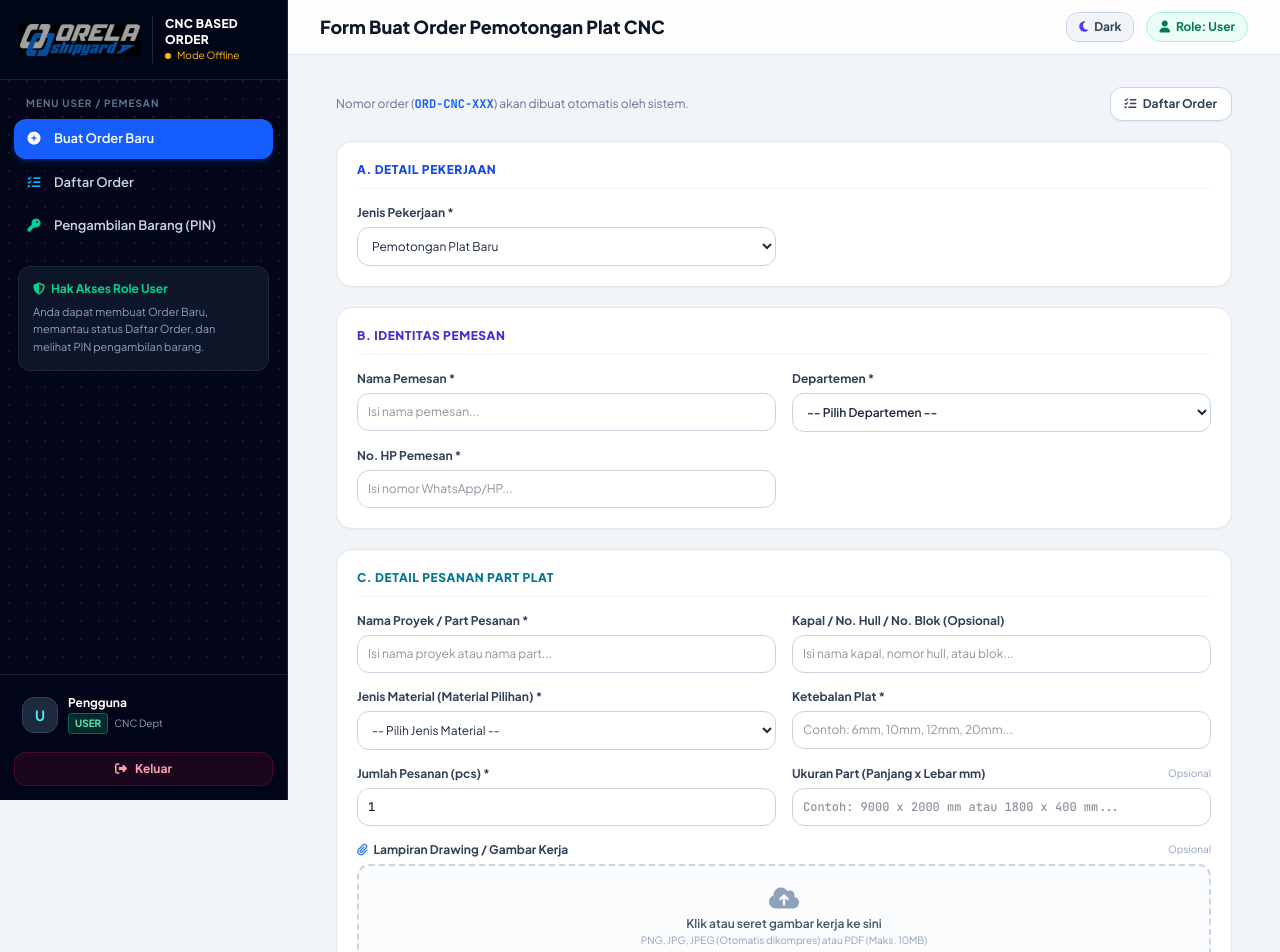
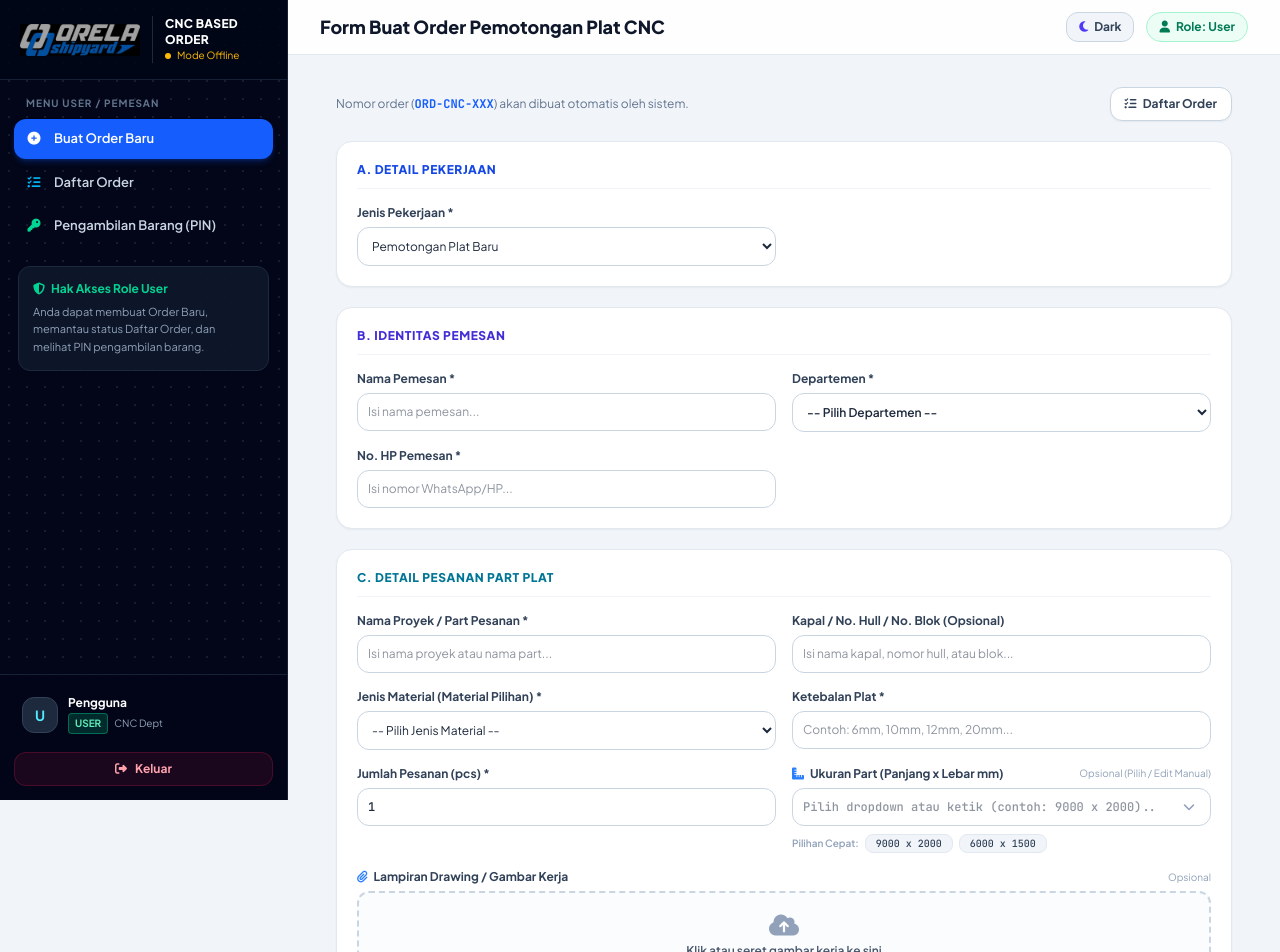
Before and after one commit to albidr30-cillowwall/cnc-database, a Nuxt app: page /orders/create in a window 1280 px wide. Shown: the top 952 px of the page. Built offline with nearby package versions, Linux system fonts and the light colour scheme.

Commit message:
feat: tambahkan dropdown ukuran part yang bisa diedit (9000x2000, 6000x1500) dan custom input

```diff
--- a/pages/orders/create.vue
+++ b/pages/orders/create.vue
@@ -169,17 +169,132 @@
               class="w-full bg-white dark:bg-slate-950 border border-slate-300 dark:border-slate-700 rounded-xl p-2.5 text-slate-800 dark:text-slate-100 font-mono focus:border-blue-600"
             >
           </div>
-          <div>
+          <!-- Dropdown Ukuran Part (Editable Combobox + Preset + Tambah Opsi) -->
+          <div class="relative" ref="ukuranContainerRef">
             <label class="block text-slate-700 dark:text-slate-300 font-bold mb-1.5 flex items-center justify-between">
-              <span>Ukuran Part (Panjang x Lebar mm)</span>
-              <span class="text-[10px] text-slate-400 font-normal">Opsional</span>
+              <span class="flex items-center gap-1.5">
+                <i class="fa-solid fa-ruler-combined text-blue-500"></i>
+                <span>Ukuran Part (Panjang x Lebar mm)</span>
+              </span>
+              <span class="text-[10px] text-slate-400 font-normal">Opsional (Pilih / Edit Manual)</span>
             </label>
-            <input
-              v-model="form.ukuran_part"
-              type="text"
-              placeholder="Contoh: 9000 x 2000 mm atau 1800 x 400 mm..."
-              class="w-full bg-white dark:bg-slate-950 border border-slate-300 dark:border-slate-700 rounded-xl p-2.5 text-slate-800 dark:text-slate-100 font-mono focus:border-blue-600 outline-none"
+
+            <div class="relative">
+              <input
+                v-model="form.ukuran_part"
+                type="text"
+                list="ukuran-part-datalist"
+                placeholder="Pilih dropdown atau ketik (contoh: 9000 x 2000)..."
+                @focus="isUkuranDropdownOpen = true"
+                @keydown.down.prevent="isUkuranDropdownOpen = true"
+                class="w-full bg-white dark:bg-slate-950 border border-slate-300 dark:border-slate-700 rounded-xl p-2.5 pr-10 text-slate-800 dark:text-slate-100 font-mono focus:border-blue-600 focus:ring-2 focus:ring-blue-500/20 outline-none"
+              >
+              <!-- Tombol toggle dropdown icon panah -->
+              <button
+                type="button"
+                @click.stop="isUkuranDropdownOpen = !isUkuranDropdownOpen"
+                tabindex="-1"
+                class="absolute right-2.5 top-1/2 -translate-y-1/2 p-1.5 text-slate-400 hover:text-blue-600 dark:hover:text-blue-400 transition cursor-pointer"
+                title="Buka pilihan ukuran"
+              >
+                <i class="fa-solid fa-chevron-down text-xs transition-transform duration-200" :class="{ 'rotate-180': isUkuranDropdownOpen }"></i>
+              </button>
+            </div>
+
+            <!-- Native Datalist untuk fallback autocomplete browser -->
+            <datalist id="ukuran-part-datalist">
+              <option v-for="item in availableUkuranList" :key="item" :value="item" />
+            </datalist>
+
+            <!-- Floating Dropdown Menu -->
+            <div
+              v-if="isUkuranDropdownOpen"
+              class="absolute z-30 left-0 right-0 mt-1.5 bg-white dark:bg-slate-900 border border-slate-200 dark:border-slate-700 rounded-2xl shadow-xl overflow-hidden py-1.5 text-xs animate-in fade-in"
             >
+              <div class="px-3.5 py-1.5 text-[10px] font-bold text-slate-400 uppercase tracking-wider flex items-center justify-between border-b border-slate-100 dark:border-slate-800">
+                <span>Daftar Pilihan Ukuran</span>
+                <span class="text-[9px] text-blue-500">Klik untuk memilih</span>
+              </div>
+
+              <!-- List Options -->
+              <div class="max-h-48 overflow-y-auto divide-y divide-slate-100 dark:divide-slate-800/60">
+                <div
+                  v-for="item in availableUkuranList"
+                  :key="item"
+                  @click="selectUkuran(item)"
+                  class="px-3.5 py-2.5 flex items-center justify-between hover:bg-blue-50 dark:hover:bg-blue-900/30 cursor-pointer transition group"
+                  :class="form.ukuran_part === item ? 'bg-blue-50/70 dark:bg-blue-950/50 font-bold text-blue-600 dark:text-blue-400' : 'text-slate-700 dark:text-slate-200'"
+                >
+                  <div class="flex items-center gap-2">
+                    <i class="fa-solid fa-ruler text-slate-400 group-hover:text-blue-500 text-xs"></i>
+                    <span class="font-mono text-xs">{{ item }}</span>
+                    <span v-if="defaultUkuranList.includes(item)" class="text-[9px] bg-slate-100 dark:bg-slate-800 text-slate-500 px-1.5 py-0.5 rounded font-normal">Standar</span>
+                  </div>
+                  <div class="flex items-center gap-2">
+                    <i v-if="form.ukuran_part === item" class="fa-solid fa-check text-blue-600 dark:text-blue-400 text-xs"></i>
+                    <!-- Hapus jika custom item -->
+                    <button
+                      v-if="!defaultUkuranList.includes(item)"
+                      type="button"
+                      @click.stop="removeCustomUkuran(item)"
+                      class="text-slate-400 hover:text-rose-500 p-1 opacity-0 group-hover:opacity-100 transition cursor-pointer"
+                      title="Hapus dari daftar pilihan"
+                    >
+                      <i class="fa-solid fa-trash-can text-[11px]"></i>
+                    </button>
+                  </div>
+                </div>
+              </div>
+
+              <!-- Tambah input ke opsi jika belum ada di list -->
+              <div class="p-2.5 border-t border-slate-100 dark:border-slate-800 bg-slate-50/80 dark:bg-slate-950/80 space-y-2">
+                <div v-if="canAddCurrentInput">
+                  <button
+                    type="button"
+                    @click.stop="addCurrentInputToOptions"
+                    class="w-full py-2 px-3 rounded-xl bg-blue-50 dark:bg-blue-950/60 hover:bg-blue-100 dark:hover:bg-blue-900/80 text-blue-600 dark:text-blue-300 font-bold flex items-center justify-center gap-1.5 transition text-[11px] border border-blue-200 dark:border-blue-800 cursor-pointer"
+                  >
+                    <i class="fa-solid fa-plus text-xs"></i>
+                    <span>Tambahkan "{{ form.ukuran_part.trim() }}" ke Dropdown</span>
+                  </button>
+                </div>
+
+                <!-- Input cepat tambah ukuran baru ke dropdown -->
+                <div class="flex items-center gap-1.5">
+                  <input
+                    v-model="newCustomUkuranInput"
+                    type="text"
+                    placeholder="Tambah ukuran lain (cth: 3000 x 1200)..."
+                    @keydown.enter.prevent="addCustomUkuran"
+                    class="flex-1 bg-white dark:bg-slate-900 border border-slate-300 dark:border-slate-700 rounded-lg px-2.5 py-1.5 text-xs font-mono text-slate-800 dark:text-slate-200 outline-none focus:border-blue-500"
+                  />
+                  <button
+                    type="button"
+                    @click.stop="addCustomUkuran"
+                    class="px-3 py-1.5 bg-blue-600 hover:bg-blue-700 text-white rounded-lg font-bold text-xs transition shrink-0 cursor-pointer"
+                  >
+                    + Tambah
+                  </button>
+                </div>
+              </div>
+            </div>
+
+            <!-- Tombol Quick Select (Pilihan Cepat 1-Klik) -->
+            <div class="flex flex-wrap items-center gap-1.5 mt-2">
+              <span class="text-[10px] text-slate-400 font-semibold">Pilihan Cepat:</span>
+              <button
+                v-for="item in availableUkuranList"
+                :key="'badge-' + item"
+                type="button"
+                @click="selectUkuran(item)"
+                class="px-2.5 py-0.5 rounded-lg text-[10px] font-mono font-medium transition cursor-pointer"
+                :class="form.ukuran_part === item
+                  ? 'bg-blue-600 text-white shadow-xs'
+                  : 'bg-slate-100 dark:bg-slate-800 text-slate-700 dark:text-slate-300 hover:bg-slate-200 dark:hover:bg-slate-700 border border-slate-200 dark:border-slate-700'"
+              >
+                {{ item }}
+              </button>
+            </div>
           </div>
           <div class="sm:col-span-2">
             <label class="block text-slate-700 dark:text-slate-300 font-bold mb-1.5 flex items-center justify-between">
@@ -336,7 +451,7 @@
 </template>
 
 <script setup lang="ts">
-import { ref, reactive, watch, computed } from 'vue'
+import { ref, reactive, watch, computed, onMounted, onBeforeUnmount } from 'vue'
 import { useRouter } from 'vue-router'
 import { useCncStore } from '~/composables/useCncStore'
 import { useImageCompressor } from '~/composables/useImageCompressor'
@@ -469,6 +584,99 @@ watch(() => form.waktu_pengambilan, (val) => {
   }
 })
 
+// Dropdown Ukuran Part (Editable Combobox + Preset + Tambah Opsi)
+const ukuranContainerRef = ref<HTMLElement | null>(null)
+const isUkuranDropdownOpen = ref(false)
+const defaultUkuranList = ['9000 x 2000', '6000 x 1500']
+const customUkuranList = ref<string[]>([])
+const newCustomUkuranInput = ref('')
+
+const availableUkuranList = computed(() => {
+  const merged = [...defaultUkuranList, ...customUkuranList.value]
+  return Array.from(new Set(merged.map(s => s.trim()))).filter(Boolean)
+})
+
+const canAddCurrentInput = computed(() => {
+  const val = form.ukuran_part?.trim() || ''
+  return val.length > 0 && !availableUkuranList.value.includes(val)
+})
+
+function selectUkuran(val: string) {
+  form.ukuran_part = val
+  isUkuranDropdownOpen.value = false
+}
+
+function addCustomUkuran() {
+  const val = newCustomUkuranInput.value.trim()
+  if (!val) return
+  if (!availableUkuranList.value.includes(val)) {
+    customUkuranList.value.push(val)
+    saveCustomUkuranToStorage()
+  }
+  form.ukuran_part = val
+  newCustomUkuranInput.value = ''
+  isUkuranDropdownOpen.value = false
+}
+
+function addCurrentInputToOptions() {
+  const val = form.ukuran_part?.trim() || ''
+  if (!val) return
+  if (!availableUkuranList.value.includes(val)) {
+    customUkuranList.value.push(val)
+    saveCustomUkuranToStorage()
+  }
+}
+
+function removeCustomUkuran(item: string) {
+  customUkuranList.value = customUkuranList.value.filter(s => s !== item)
+  saveCustomUkuranToStorage()
+}
+
+function loadCustomUkuran() {
+  if (typeof window !== 'undefined' && window.localStorage) {
+    try {
+      const saved = localStorage.getItem('cnc_custom_ukuran_options')
+      if (saved) {
+        const parsed = JSON.parse(saved)
+        if (Array.isArray(parsed)) {
+          customUkuranList.value = parsed
+        }
+      }
+    } catch (e) {
+      console.warn('Gagal memuat custom ukuran dari localStorage', e)
+    }
+  }
+}
+
+function saveCustomUkuranToStorage() {
+  if (typeof window !== 'undefined' && window.localStorage) {
+    try {
+      localStorage.setItem('cnc_custom_ukuran_options', JSON.stringify(customUkuranList.value))
+    } catch (e) {
+      console.warn('Gagal menyimpan custom ukuran ke localStorage', e)
+    }
+  }
+}
+
+function handleClickOutside(e: MouseEvent) {
+  if (ukuranContainerRef.value && !ukuranContainerRef.value.contains(e.target as Node)) {
+    isUkuranDropdownOpen.value = false
+  }
+}
+
+onMounted(() => {
+  loadCustomUkuran()
+  if (typeof document !== 'undefined') {
+    document.addEventListener('click', handleClickOutside)
+  }
+})
+
+onBeforeUnmount(() => {
+  if (typeof document !== 'undefined') {
+    document.removeEventListener('click', handleClickOutside)
+  }
+})
+
 async function handleSubmit() {
   isSubmitting.value = true
   const finalMaterial = form.material === 'Lainnya'
```
